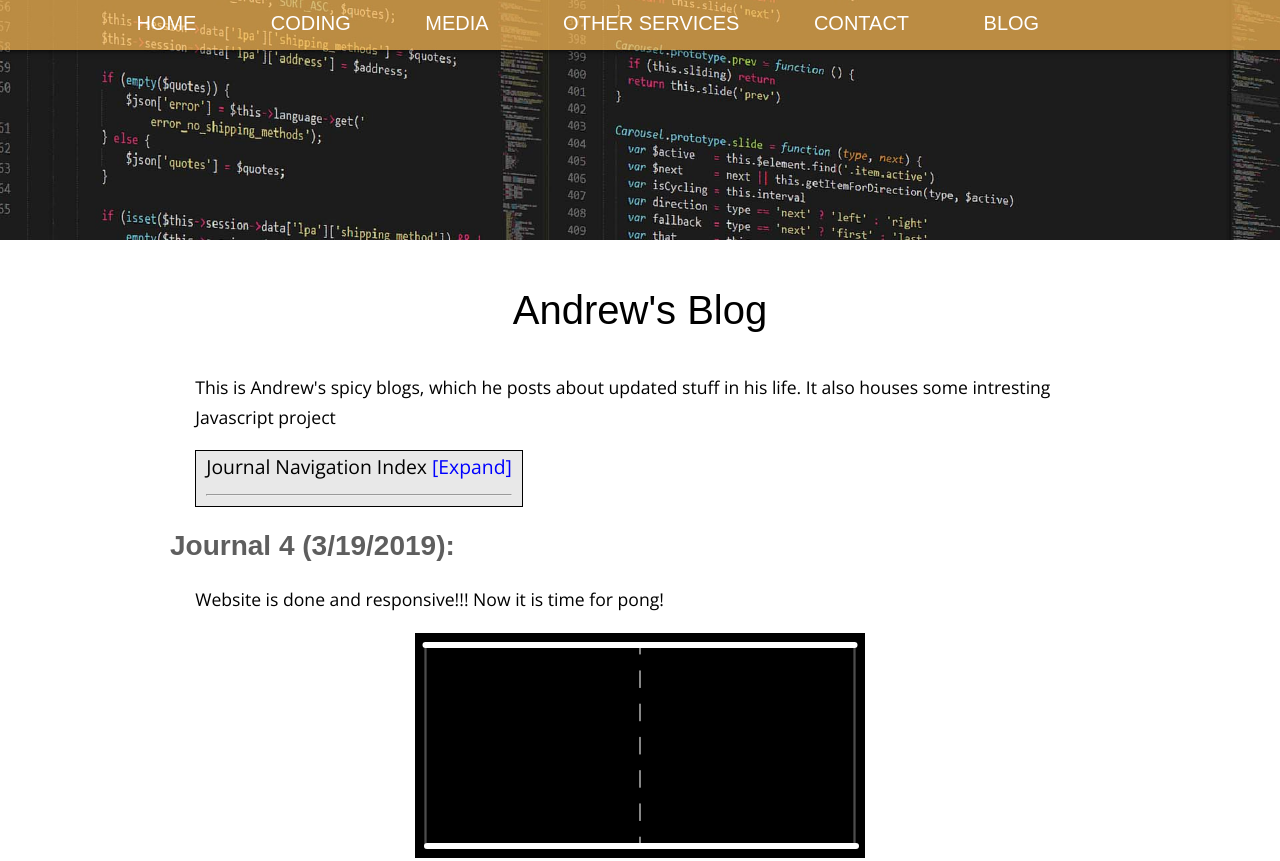
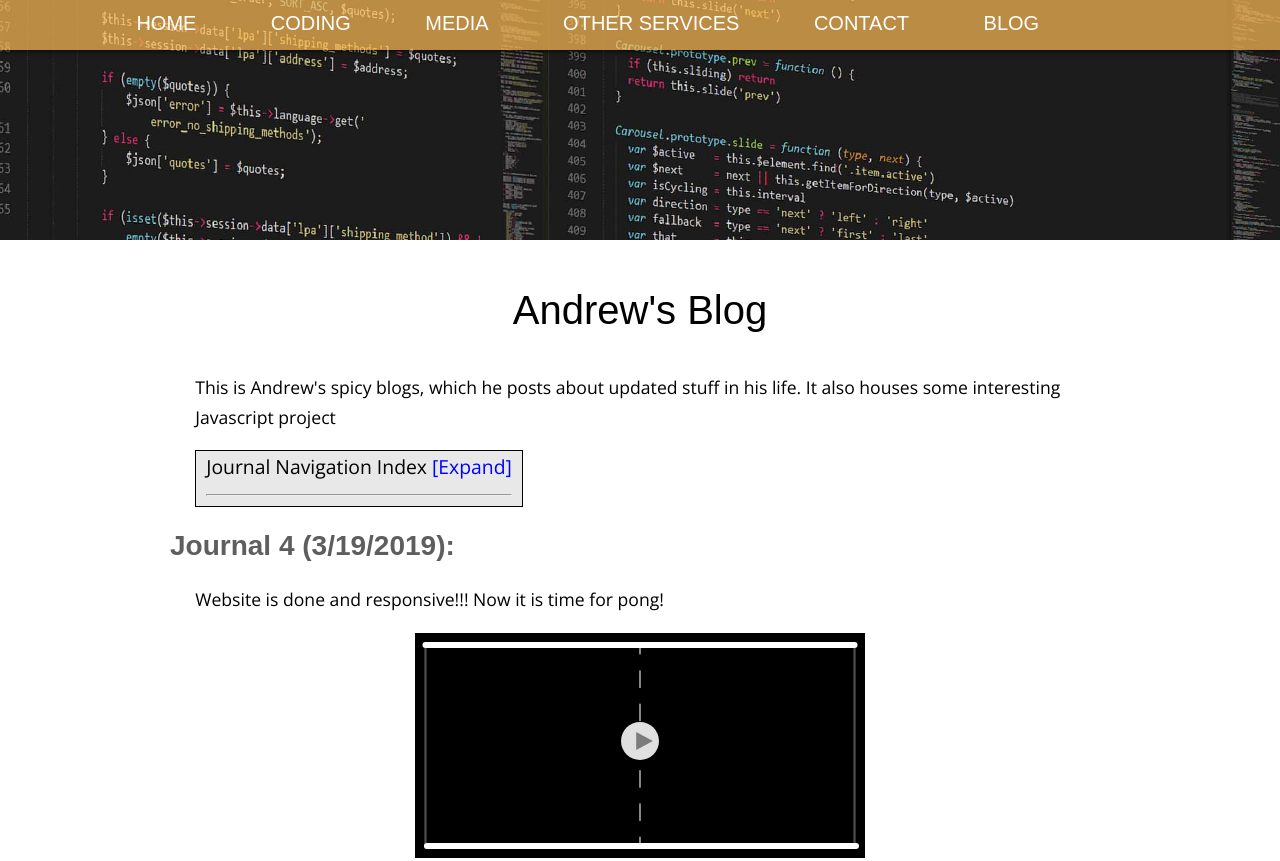
Before and after one commit to Zeyu-Li/andrew_li, a plain HTML site: page blog.html in a window 1280 px wide. Shown: the top 861 px of the page. Drawn offline with nearby package versions, Linux system fonts and the light colour scheme.

Commit message:
started on game

```diff
--- a/blog.html
+++ b/blog.html
@@ -67,6 +67,18 @@
     <script>
         if (!window.jQuery) document.write('<script src="jslib/jquery-3.3.1.min.js"><\/script>');
     </script>
+    <script>
+        "use strict";
+        $(document).ready(function(){
+            $('.button').click(function() {
+
+                $('.button').hide();
+
+
+            })
+
+        })
+    </script>
 
 </head>
 
@@ -117,8 +129,7 @@
 
                 <h1>Andrew's Blog</h1>
 
-                <p>This is Andrew's spicy blogs, which he posts about updated stuff in his life. It also houses some
-                    intresting Javascript project</p>
+                <p>This is Andrew's spicy blogs, which he posts about updated stuff in his life. It also houses some interesting Javascript project</p>
 
                 <!-- table -->
                 <div class="tableContainer">
@@ -138,7 +149,20 @@
                 <p>Website is done and responsive!!! Now it is time for pong!
                 </p>
                 <div class="pongCanvas">
-                        <div class="backGround2"></div>
+                        <div class="backGround2">
+
+                            <div style="text-align: center;padding-top: 85px"><button class="button" onClick="play" style="background:none;border:none;width: 50px;height: 50px;margin: auto 0;">
+                                    <svg version="1.1" id="Layer_1" xmlns="http://www.w3.org/2000/svg" xmlns:xlink="http://www.w3.org/1999/xlink" x="50px" y="50px"
+                                    viewBox="0 0 25 25" style="enable-background:new 0 0 25 25;" xml:space="preserve">
+                               <style type="text/css">
+                                   .st0{fill:#E0E0E0;}
+                                   .st1{fill:#7C7C7C;}
+                               </style>
+                               <circle class="st0" cx="12.5" cy="12.5" r="12.5"/>
+                               <polygon class="st1" points="10,6.5 10,18.5 21,12.5 "/>
+                               </svg>
+                            </button></div>
+                        </div>
 
                 </div><br>
 
```
